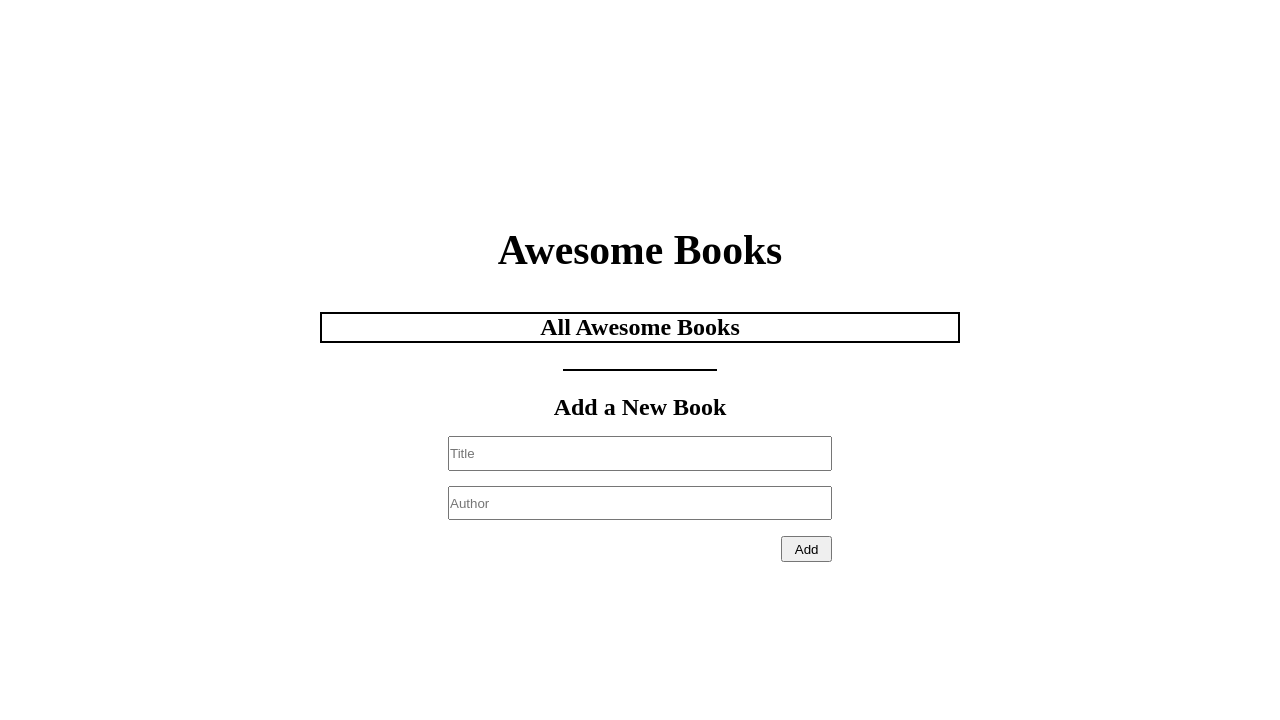
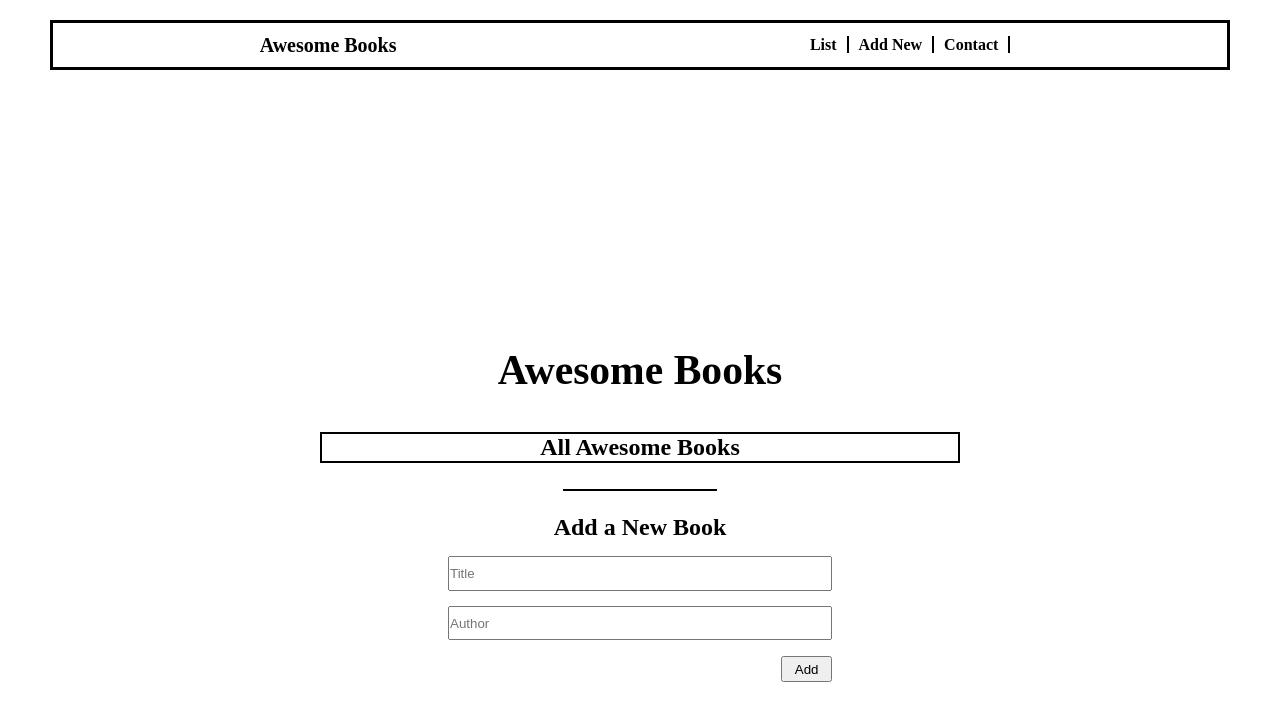
Before and after one commit to imubarak234/Awesome_books, a website: page index.html in a window 1280 px wide. Drawn offline with Linux system fonts and the light colour scheme.

Commit message:
Add navbar and it's style

```diff
--- a/index.html
+++ b/index.html
@@ -8,6 +8,23 @@
   <title>Awesome Books Website</title>
 </head>
 <body>
+
+    <section class="menu flex">
+      <div class="logo">Awesome Books</div>
+      <div>
+        <ul class="menu-item flex">
+          <li>
+            <a href="#">List</a>
+          </li>
+          <li>
+            <a href="#">Add New</a>
+          </li>
+          <li>
+            <a href="#">Contact</a>
+          </li>
+        </ul>
+      </div>
+    </section>
   <main class="flex direction arrange">
   <section class="top">
     <h1>Awesome Books</h1>
--- a/main.css
+++ b/main.css
@@ -7,6 +7,35 @@
 .flex,
 .booksection {
   display: flex;
+}
+
+.menu {
+  font-size: 1em;
+  justify-content: space-around;
+  border: 3px solid;
+  margin: 20px 50px 50px ;
+  height: 50px;
+  align-items: center;
+  font-weight: bold;
+}
+
+.menu-item {
+  list-style: none;
+}
+
+.logo {
+  font-size: 20px;
+}
+
+.menu-item li a {
+ text-decoration: none;
+ color: black;
+}
+
+.menu-item li::after {
+  content: '';
+  border-right: 2px solid black;
+  margin: 10px ;
 }
 
 .direction {
```
